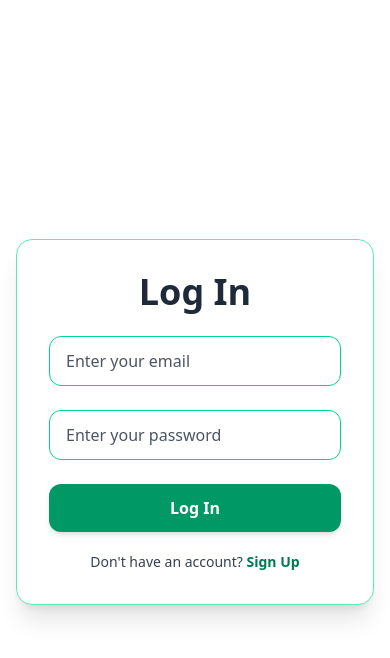
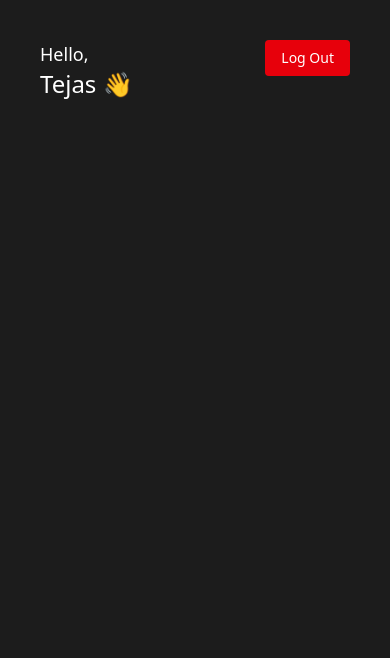
Before and after one commit to tejasmusale99/employee-management-system, a React (Vite) app: page / in a window 390 px wide. Shown: the top 658 px of the page. Built offline with nearby package versions, Linux system fonts and the light colour scheme.

Commit message:
made responsive header

```diff
--- a/src/App.jsx
+++ b/src/App.jsx
@@ -1,9 +1,11 @@
-import LogIn from "./components/Auth/LogIn"
+// import LogIn from "./components/Auth/LogIn"
+import EmployeeDashboard from "./components/Dashboard/EmployeeDashboard"
 
 function App() {
   return (
     <>
-    <LogIn />
+    {/* <LogIn /> */}
+    <EmployeeDashboard />
     </>
   )
 }
--- a/src/components/Dashboard/EmployeeDashboard.jsx
+++ b/src/components/Dashboard/EmployeeDashboard.jsx
@@ -0,0 +1,11 @@
+import Header from "../smallComponents/Header"
+
+const EmployeeDashboard = () => {
+    return(
+        <div className="dashboard p-10 bg-[#1c1c1c] h-screen">
+            <Header />
+        </div>
+    )
+}
+
+export default EmployeeDashboard
--- /dev/null
+++ b/src/components/smallComponents/Header.jsx
@@ -0,0 +1,17 @@
+const Header = () => {
+  return (
+    <div className="flex sm:flex-row justify-between items-start sm:items-center gap-4 sm:gap-0">
+      <div>
+        <h5 className="text-white font-medium text-lg sm:text-xl">Hello,</h5>
+        <h3 className="text-white font-medium text-2xl sm:text-3xl">Tejas 👋</h3>
+      </div>
+      <div>
+        <button className="bg-red-600 px-4 py-2 sm:px-5 sm:py-3 rounded text-white text-sm sm:text-base">
+          Log Out
+        </button>
+      </div>
+    </div>
+  );
+};
+
+export default Header;
```
